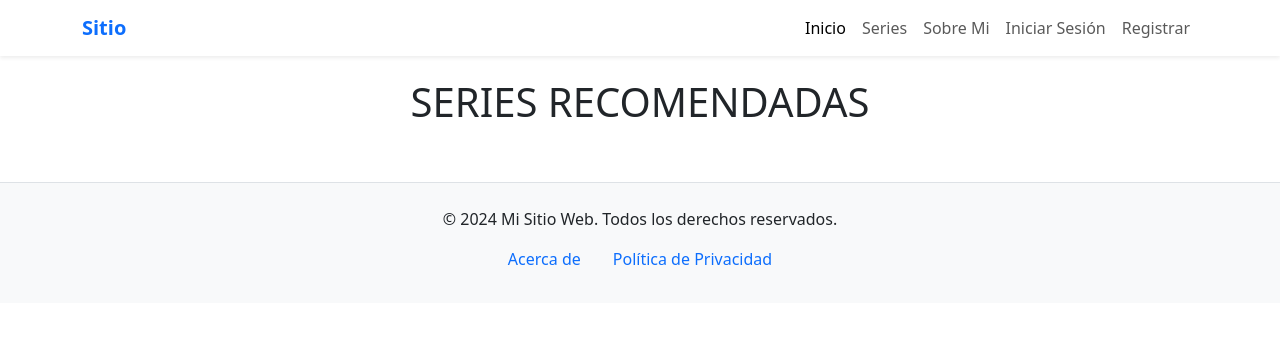
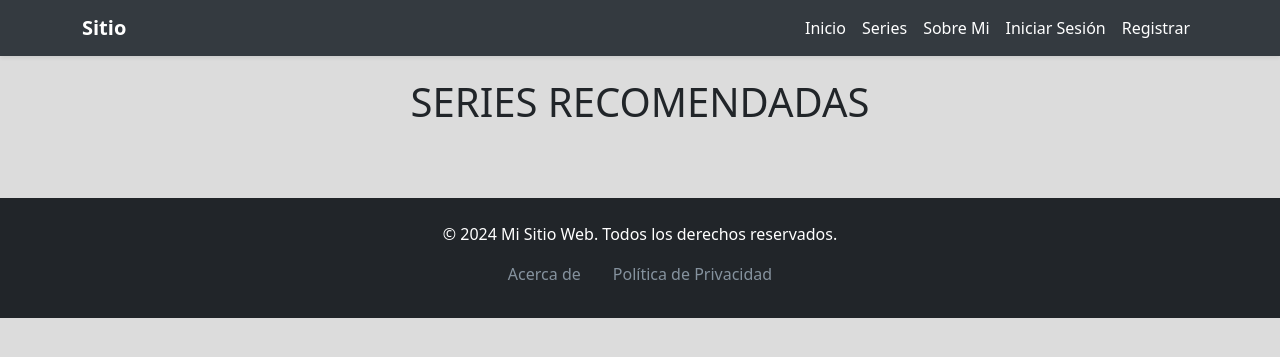
Before and after one commit to cancemagustin/EntregaFinal_Cancelare, a Django app: page /home/ in a window 1280 px wide. Shown: the top 357 px of the page. Run offline with Django 5.2, Linux system fonts and the light colour scheme; data that the repository does not hold is empty; some libraries are stand-ins or nearby versions.

Commit message:
actualizado

```diff
--- a/Main/templates/Main/base.html
+++ b/Main/templates/Main/base.html
@@ -6,10 +6,10 @@
     <title>Blog | {% block title %}{% endblock title %}</title>
     <link href="https://cdn.jsdelivr.net/npm/bootstrap@5.3.3/dist/css/bootstrap.min.css" rel="stylesheet" integrity="sha384-QWTKZyjpPEjISv5WaRU9OFeRpok6YctnYmDr5pNlyT2bRjXh0JMhjY6hW+ALEwIH" crossorigin="anonymous">
 </head>
-<body>
-    <nav class="navbar navbar-expand-lg navbar-light bg-white shadow-sm fixed-top">
+<body style="background-color: #dcdcdc;">
+    <nav class="navbar navbar-expand-lg navbar-dark shadow-sm fixed-top" style="background-color: #343a40;">
         <div class="container">
-          <a class="navbar-brand fw-bold text-primary" href="{% url 'Main:home' %}">Sitio</a>
+          <a class="navbar-brand fw-bold text-primary text-white" href="{% url 'Main:home' %}">Sitio</a>
           <button class="navbar-toggler border-0" type="button" data-bs-toggle="collapse" data-bs-target="#navbarNav" aria-controls="navbarNav" aria-expanded="false" aria-label="Toggle navigation">
             <span class="navbar-toggler-icon"></span>
           </button>
@@ -19,10 +19,10 @@
                 <a class="nav-link active" href="{% url 'Main:home' %}">Inicio</a>
               </li>
               <li class="nav-item">
-                <a class="nav-link" href="{% url 'Series:serie_list'%}">Series</a></li>
+                <a class="nav-link active" href="{% url 'Series:serie_list'%}">Series</a></li>
               </li>
               <li class="nav-item">
-                <a class="nav-link" href="{% url 'Login:about_me' %}">Sobre Mi</a>
+                <a class="nav-link active" href="{% url 'Login:about_me' %}">Sobre Mi</a>
               </li>
     {% if user.is_authenticated %}
     <li class="nav-item">
@@ -44,10 +44,10 @@
                 </li>
             {% else %}
                 <li class="nav-item">
-                    <a class="nav-link" href="{% url 'Login:login' %}">Iniciar Sesión</a>
+                    <a class="nav-link active" href="{% url 'Login:login' %}">Iniciar Sesión</a>
                 </li>
                 <li class="nav-item">
-                    <a class="nav-link" href="{% url 'Login:register' %}">Registrar</a>
+                    <a class="nav-link active" href="{% url 'Login:register' %}">Registrar</a>
                 </li>
             {% endif %}
 
@@ -69,15 +69,15 @@
     <script src="https://cdn.jsdelivr.net/npm/@popperjs/core@2.9.2/dist/umd/popper.min.js"></script>
     <script src="https://stackpath.bootstrapcdn.com/bootstrap/4.5.2/js/bootstrap.min.js"></script>
 </body>
-  <footer class="bg-light text-dark py-4 border-top" style="margin-top: 2rem;">
+  <footer class="bg-dark text-white py-4 mt-5" style="background-color: #343a40;" style="margin-top: 2rem;">
     <div class="container text-center">
         <p class="mb-2">&copy; 2024 Mi Sitio Web. Todos los derechos reservados.</p>
         <ul class="nav justify-content-center">
             <li class="nav-item">
-                <a class="nav-link text-primary" href="{% url 'Login:about_me' %}">Acerca de</a>
+                <a class="nav-link" style="color: #85929e;" href="{% url 'Login:about_me' %}">Acerca de</a>
             </li>
             <li class="nav-item">
-                <a class="nav-link text-primary" href="#">Política de Privacidad</a>
+                <a class="nav-link" style="color: #85929e;" href="#">Política de Privacidad</a>
             </li>
         </ul>
     </div>
--- a/Main/templates/Main/home.html
+++ b/Main/templates/Main/home.html
@@ -4,12 +4,14 @@
     SERIES RECOMENDADAS
 {% endblock title_content %}
 
+<!--style="background-color: #616161;" -->
+
 {% block content %}
-    <div class="container mt-4">
+    <div class="container mt-4" >
         <div class="row">
             {% for serie in series %}
-                <div class="col-md-12 mb-4">
-                    <div class="d-flex border p-3 rounded" style="border-radius: 8px; box-shadow: 0 4px 8px rgba(0, 0, 0, 0.1);">
+                <div class="col-md-12 mb-4" >
+                    <div class="d-flex border p-3 rounded"  style="border-radius: 8px; box-shadow: 0 4px 8px rgba(0, 0, 0, 0.1);">
 
                         <div style="width: 50%; padding-right: 15px;">
                             {% if serie.imagen %}
@@ -19,11 +21,11 @@
                             {% endif %}
                         </div>
 
-                        <div class="flex-grow-1" style="width: 50%; background-color: #f0f8ff; padding-left: 15px; border-radius: 5px; display: flex; flex-direction: column; justify-content: center; height: 400px;">
+                        <div class="flex-grow-1" style="width: 50%; padding-right: 15px;background-color: #f4f6f6; padding-left: 15px; border-radius: 5px; display: flex; flex-direction: column; justify-content: center; height: 400px;">
                             <h2 class="h4">{{ forloop.counter }}. {{ serie.titulo }}</h2>
                             <p><strong><i>{{ serie.genero }}</i></strong></p>
                             <p>{{ serie.descripcion|truncatewords:60 }}</p>
-                            <a href="{% url 'Series:serie_details' id=serie.id %}" class="btn btn-primary">Más Detalles</a>
+                            <a href="{% url 'Series:serie_details' id=serie.id %}" class="btn" style="background-color: #85929e; color: white;" >Más Detalles</a>
                         </div>
                     </div>
                 </div>
```
